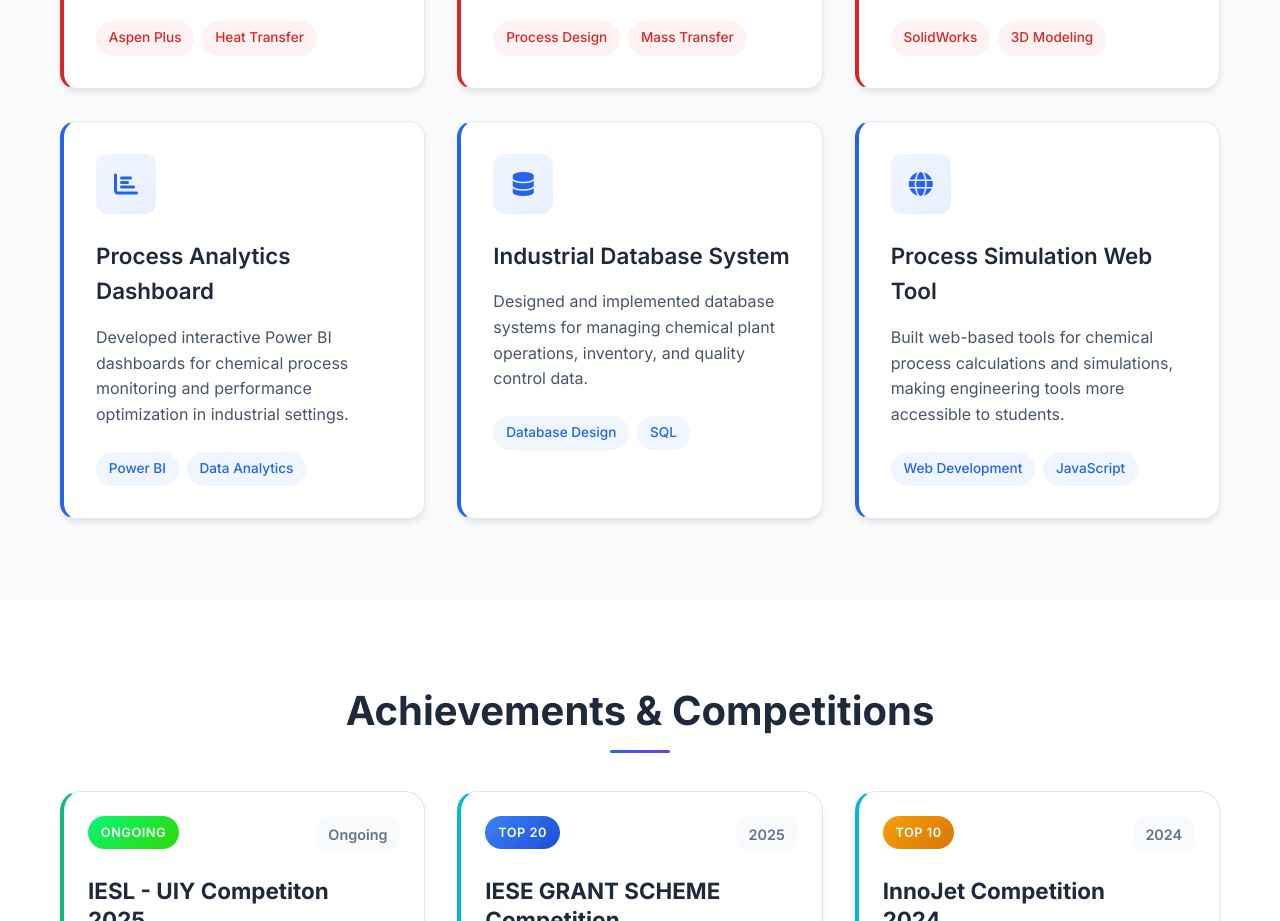
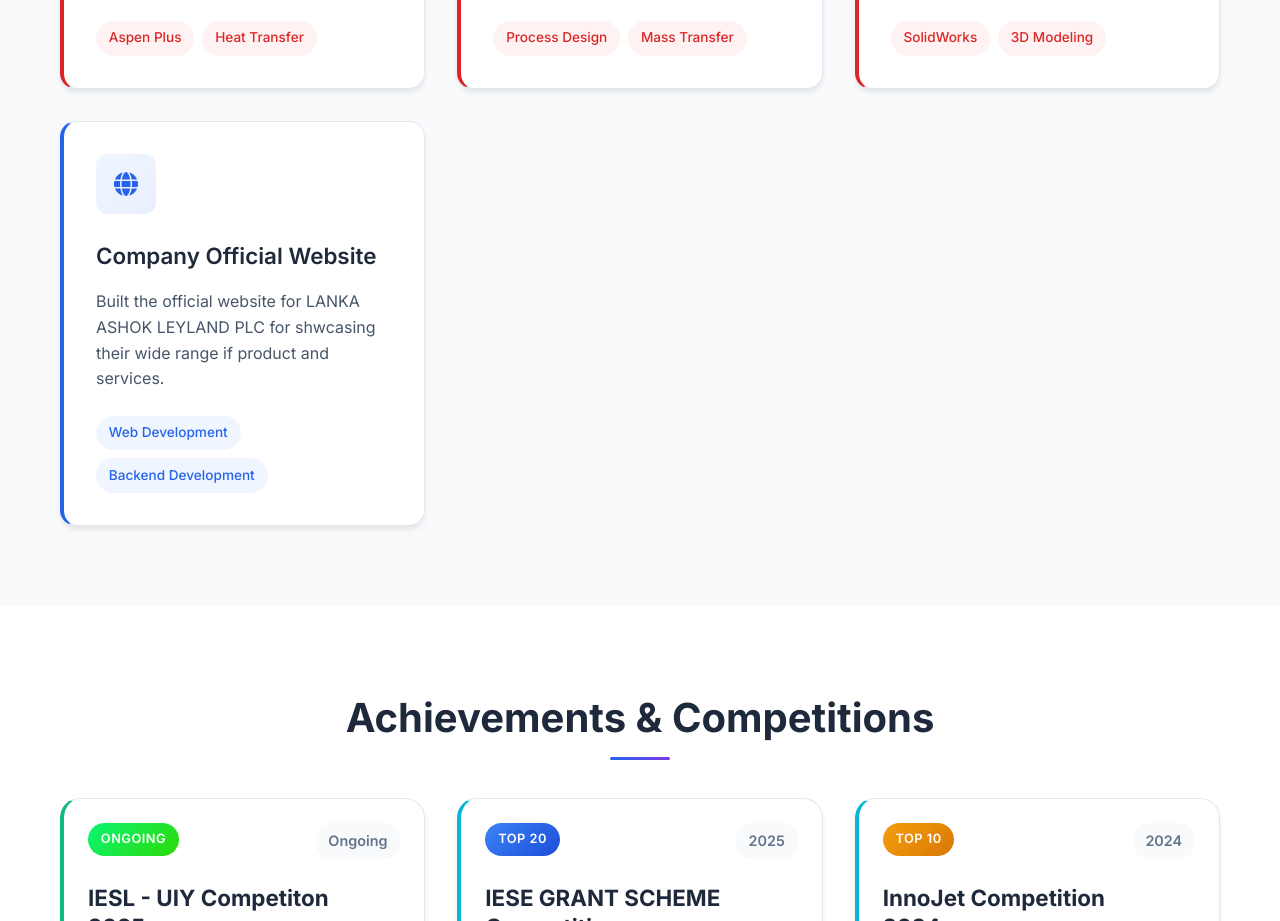
Before and after one commit to KadDenuwara/Personal-Portfolio, a plain HTML site: page index.html in a window 1280 px wide. Shown: the part 4000-4921 px from the top of the page. Drawn offline with Linux system fonts and the light colour scheme.

Commit message:
Update index.html

```diff
--- a/index.html
+++ b/index.html
@@ -343,7 +343,7 @@
                     </div>
                 </div>
 
-                <div class="project-card it-project">
+                <!--div class="project-card it-project">
                     <div class="project-icon">
                         <i class="fas fa-chart-bar"></i>
                     </div>
@@ -353,9 +353,9 @@
                         <span class="tag">Power BI</span>
                         <span class="tag">Data Analytics</span>
                     </div>
-                </div>
+            </div-->
 
-                <div class="project-card it-project">
+                <!--div class="project-card it-project">
                     <div class="project-icon">
                         <i class="fas fa-database"></i>
                     </div>
@@ -365,17 +365,17 @@
                         <span class="tag">Database Design</span>
                         <span class="tag">SQL</span>
                     </div>
-                </div>
+            </div-->
 
                 <div class="project-card it-project">
                     <div class="project-icon">
                         <i class="fas fa-globe"></i>
                     </div>
-                    <h3>Process Simulation Web Tool</h3>
-                    <p>Built web-based tools for chemical process calculations and simulations, making engineering tools more accessible to students.</p>
+                    <h3>Company Official Website</h3>
+                    <p>Built the official website for LANKA ASHOK LEYLAND PLC for shwcasing their wide range if product and services.</p>
                     <div class="project-tags">
                         <span class="tag">Web Development</span>
-                        <span class="tag">JavaScript</span>
+                        <span class="tag">Backend Development</span>
                     </div>
                 </div>
             </div>
```
